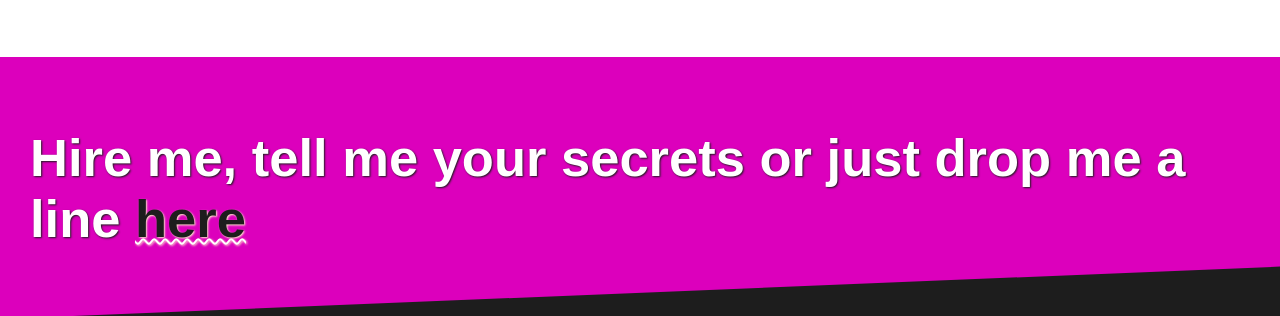
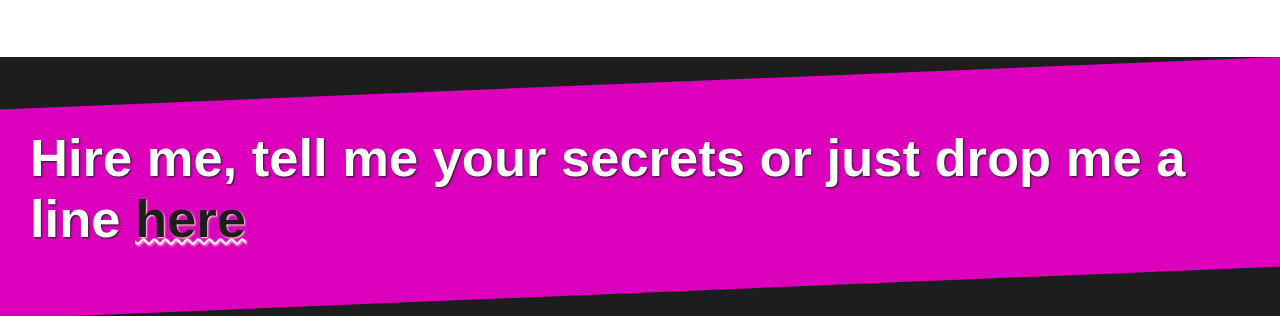
Before and after one commit to cvcastano/portfolio, a website: page docs/index.html in a window 1280 px wide. Shown: the part 4413-4729 px from the top of the page. Drawn offline with nearby package versions, Linux system fonts and the light colour scheme; files that its build step writes are made by us from their sources; a web font is replaced by a local one.

Commit message:
Revert Contact clip path

```diff
--- a/src/scss/layout/_contact.scss
+++ b/src/scss/layout/_contact.scss
@@ -2,7 +2,7 @@
   background-color: $neon;
   color: $white;
   text-shadow: 1px 1px 2px $dark;
-  clip-path: polygon(0 0%, 100% 0, 100% 80%, 0 100%);
+  clip-path: polygon(0 20%, 100% 0, 100% 80%, 0 100%);
   padding: 2rem 0;
 }
 .contact_link {
```
